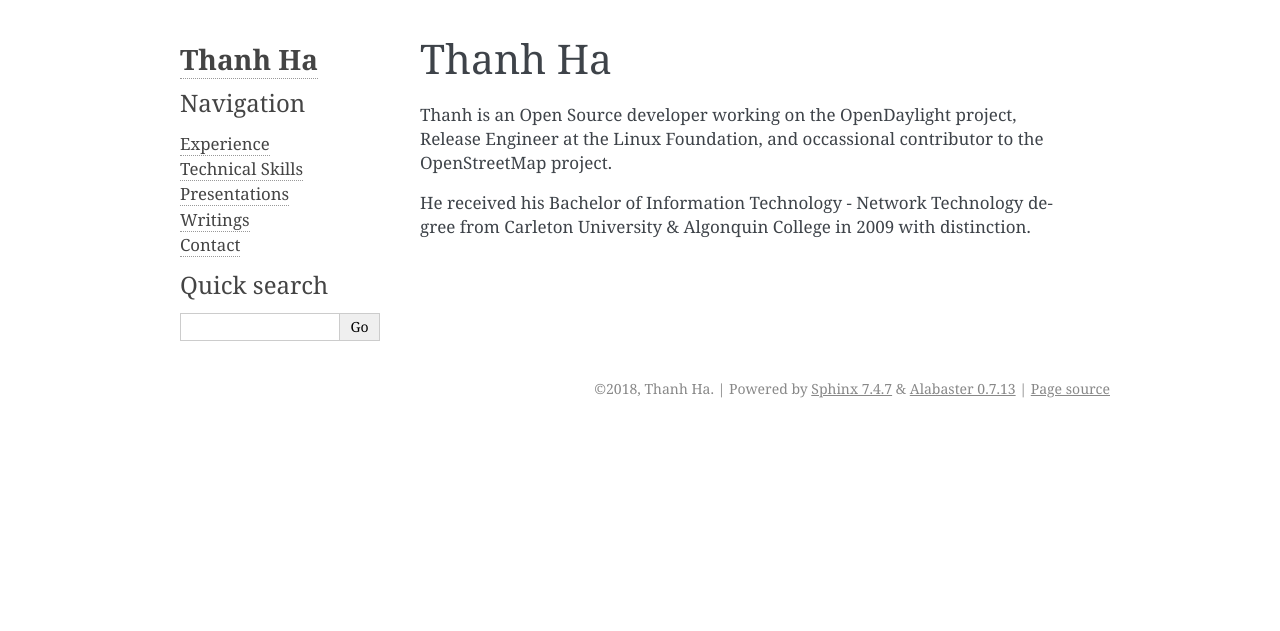
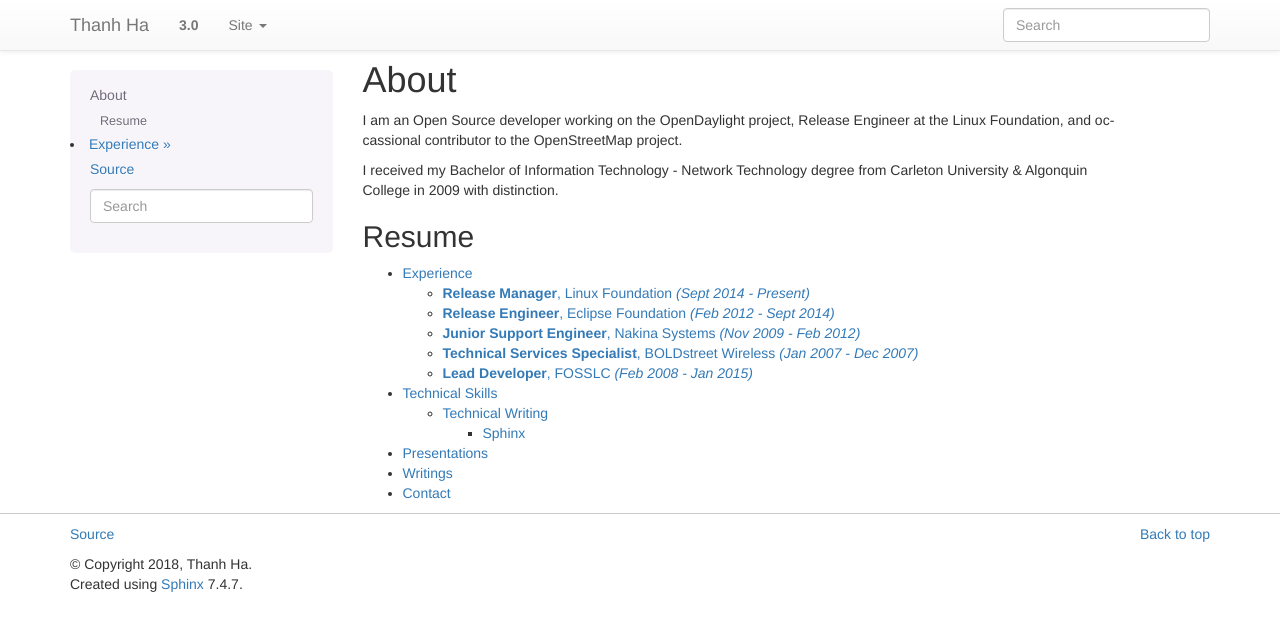
Before and after one commit to zxiiro/zxiiro.github.io, a Sphinx documentation site: the page built from docs/index.rst, in a window 1280 px wide. Shown: the top 631 px of the page. Built offline with Sphinx 7.4.7, drawn with Linux system fonts in a browser that asks for light colours.

Commit message:
Switch to Bootstrap theme
Signed-off-by: Thanh Ha <zxiiro@linux.com>

```diff
--- a/docs/conf.py
+++ b/docs/conf.py
@@ -1,3 +1,5 @@
+import sphinx_bootstrap_theme
+
 author = 'Thanh Ha'
 copyright = '2018, Thanh Ha'
 project = u'Thanh Ha'
@@ -14,21 +16,27 @@
 pygments_style = 'sphinx'
 todo_include_todos = False
 
-html_theme = 'alabaster'
+html_theme = 'bootstrap'
+html_theme_path = sphinx_bootstrap_theme.get_html_theme_path()
 html_theme_options = {
-    'analytics_id': 'UA-46385504-1',
-    'canonical_url': 'http://www.zxiiro.ca/',
+    # 'analytics_id': 'UA-46385504-1',
+    # 'canonical_url': 'http://www.zxiiro.ca/',
+
+    #'bootswatch_theme': "litera",
+    'navbar_pagenav': False,
+    'navbar_sidebarrel': False,
+    'source_link_position': "footer",
 }
 
-html_sidebars = {
-    '**': [
-        'about.html',
-        'navigation.html',
-        'relations.html',
-        'searchbox.html',
-        'donate.html',
-    ]
-}
+# html_sidebars = {
+#     '**': [
+#         'about.html',
+#         'navigation.html',
+#         'relations.html',
+#         'searchbox.html',
+#         'donate.html',
+#     ]
+# }
 
 html_static_path = ['_static']
 htmlhelp_basename = 'sitedoc'
--- a/docs/index.rst
+++ b/docs/index.rst
@@ -1,16 +1,17 @@
-Thanh Ha
-========
+About
+=====
 
-Thanh is an Open Source developer working on the OpenDaylight project,
+I am an Open Source developer working on the OpenDaylight project,
 Release Engineer at the Linux Foundation, and occassional contributor
 to the OpenStreetMap project.
 
-He received his Bachelor of Information Technology - Network Technology degree
+I received my Bachelor of Information Technology - Network Technology degree
 from Carleton University & Algonquin College in 2009 with distinction.
 
+Resume
+------
+
 .. toctree::
-   :hidden:
-   :glob:
 
    experience
    technical-skills
--- a/requirements.txt
+++ b/requirements.txt
@@ -1 +1,2 @@
-sphinx
+sphinx~=1.7.4
+sphinx_bootstrap_theme~=0.6.5
```
